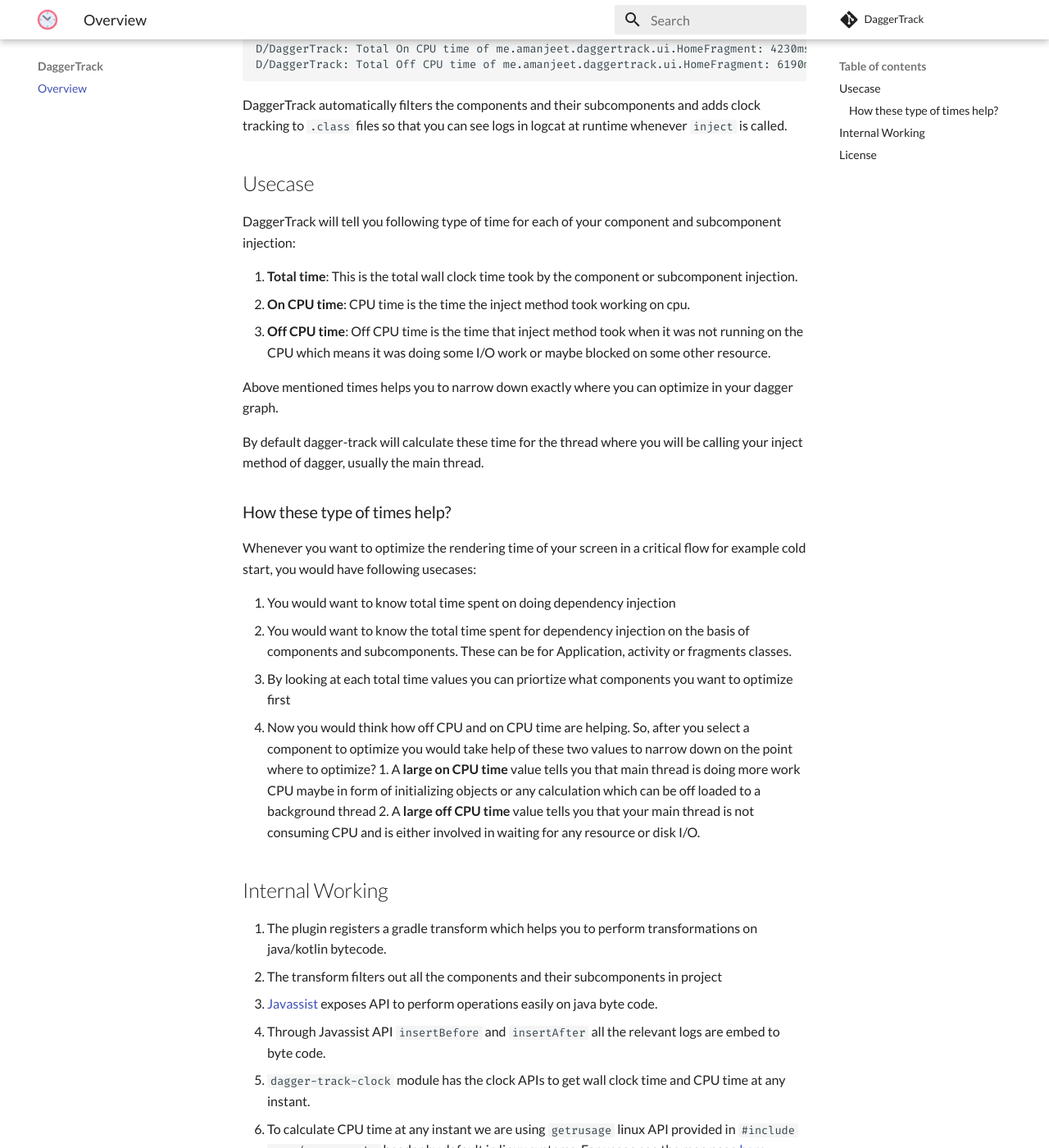
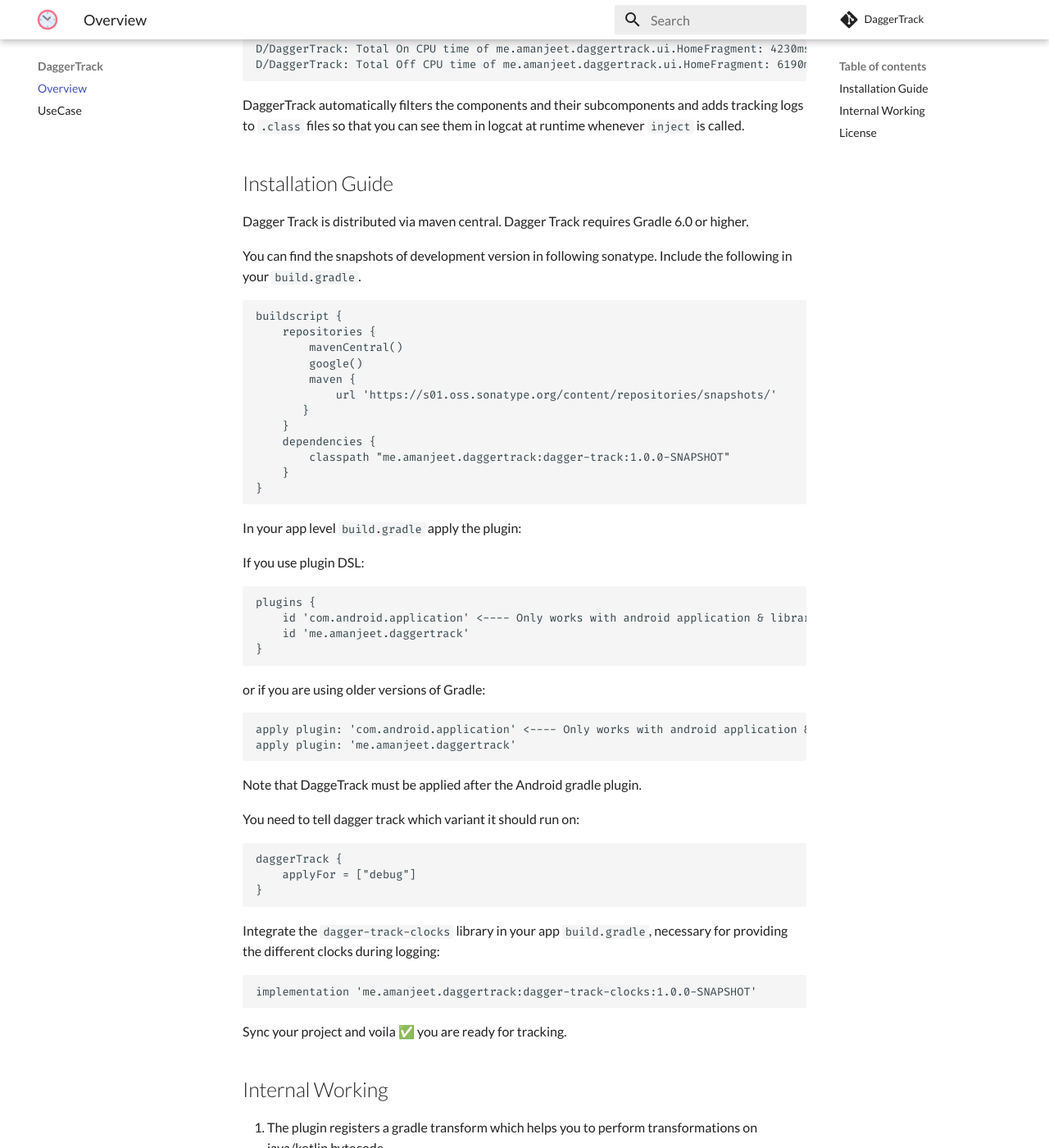
Before and after one commit to amanjeetsingh150/dagger-track, an MkDocs documentation site: the page built from docs/index.md, in a window 1280 px wide and 1400 px high, scrolled down 268 px. Shown: the whole window at 82% size. Built offline with MkDocs 1.6.1 and Material for MkDocs 9.7.7, drawn with Linux system fonts in a browser that asks for light colours; comment, search, counter and statistics services are not loaded; some of the changed text lies outside the part shown.

Commit message:
Updated mkdocs to include installation guide

````diff
--- a/docs/index.md
+++ b/docs/index.md
@@ -1,49 +1,79 @@
 # ⏰ Dagger Track
 A gradle plugin that automatically adds clock tracking for your components and subcomponents.
 
-For example, for `HomeFragment` doing calling inject method you will see following output in your logcat at runtime:
+For example, for `HomeFragment` calling inject method you will see following output in your logcat at runtime:
 
 ```
 D/DaggerTrack: Total time of me.amanjeet.daggertrack.ui.HomeFragment: 10420ms
 D/DaggerTrack: Total On CPU time of me.amanjeet.daggertrack.ui.HomeFragment: 4230ms
 D/DaggerTrack: Total Off CPU time of me.amanjeet.daggertrack.ui.HomeFragment: 6190ms
 ```
-DaggerTrack automatically filters the components and their subcomponents and adds clock tracking to `.class` files so that you can see logs in logcat at runtime whenever `inject` is called.
+DaggerTrack automatically filters the components and their subcomponents and adds tracking logs to `.class` files so that you can see them in logcat at runtime whenever `inject` is called.
+
+## Installation Guide
+
+Dagger Track is distributed via maven central. Dagger Track requires Gradle 6.0 or higher.
+
+You can find the snapshots of development version in following sonatype. Include the following in your `build.gradle`.
+
+```
+buildscript {
+	repositories {
+	 	mavenCentral()
+    	google()
+		maven {
+            url 'https://s01.oss.sonatype.org/content/repositories/snapshots/'
+       }
+	}
+	dependencies {
+		classpath "me.amanjeet.daggertrack:dagger-track:1.0.0-SNAPSHOT"
+	}
+}
+```
+
+In your app level `build.gradle` apply the plugin:
+
+If you use plugin DSL:
+
+```
+plugins {
+	id 'com.android.application' <---- Only works with android application & library
+	id 'me.amanjeet.daggertrack'
+}
+```
+
+or if you are using older versions of Gradle:
+
+```
+apply plugin: 'com.android.application' <---- Only works with android application & library
+apply plugin: 'me.amanjeet.daggertrack'
+```
+Note that DaggeTrack must be applied after the Android gradle plugin.
 
 
-## Usecase
+You need to tell dagger track which variant it should run on:
 
-DaggerTrack will tell you following type of time for each of your component and subcomponent injection:
+```
+daggerTrack {
+    applyFor = ["debug"]
+}
+```
+Integrate the `dagger-track-clocks` library in your app `build.gradle`, necessary for providing the different clocks during logging:
 
-1. **Total time**: This is the total wall clock time took by the component or subcomponent injection.
-2. **On CPU time**: CPU time is the time the inject method took working on cpu.
-3. **Off CPU time**: Off CPU time is the time that inject method took when it was not running on the CPU which means it was doing some I/O work or maybe blocked on some other resource.
+```
+implementation 'me.amanjeet.daggertrack:dagger-track-clocks:1.0.0-SNAPSHOT'
+```
 
-Above mentioned times helps you to narrow down exactly where you can optimize in your dagger graph.
-
-By default dagger-track will calculate these time for the thread where you will be calling your inject method of dagger, usually the main thread.
-
-### How these type of times help?
-
-Whenever you want to optimize the rendering time of your screen in a critical flow for example cold start, you would have following usecases:
-
-1. You would want to know total time spent on doing dependency injection
-2. You would want to know the total time spent for dependency injection on the basis of components and subcomponents. These can be for Application, activity or fragments classes.
-3. By looking at each total time values you can priortize what components you want to optimize first
-4. Now you would think how off CPU and on CPU time are helping. So, after you select a component to optimize you would take help of these two values to narrow down on the point where to optimize?
-	1. A **large on CPU time** value tells you that main thread is doing more work CPU maybe in form of initializing objects or any calculation which can be off loaded to a background thread
-	2. A **large off CPU time** value tells you that your main thread is not consuming CPU and is either involved in waiting for any resource or disk I/O.
-
+Sync your project and voila ✅ you are ready for tracking.
 
 ## Internal Working
 
 1. The plugin registers a gradle transform which helps you to perform transformations on java/kotlin bytecode.
-2. The transform filters out all the components and their subcomponents in project
-3. [Javassist](https://www.javassist.org/) exposes API to perform operations easily on java byte code.
-4. Through Javassist API `insertBefore` and `insertAfter` all the relevant logs are embed to byte code.
-5. `dagger-track-clock` module has the clock APIs to get wall clock time and CPU time at any instant.
-6. To calculate CPU time at any instant we are using `getrusage` linux API provided in `#include <sys/resource.h> ` header by default in linux systems. For usage see the man page [here](https://man7.org/linux/man-pages/man2/getrusage.2.html).
-
+2. The transform filters out all the components and their subcomponents in project.
+3. [Javassist](https://www.javassist.org/) exposes fluent APIs to perform operations easily on java byte code.
+4. Through Javassist `insertBefore` and `insertAfter` API on a [CtMethod](https://www.javassist.org/html/javassist/CtMethod.html) all the relevant logs are embedded to byte code.
+5. `dagger-track-clock` module has the clock APIs necessary to get wall clock time and CPU time at any instant.
+6. To calculate CPU time at any instant we are using `getrusage` linux API provided in `#include <sys/resource.h> ` header by default in all linux systems. For usage see the man page [here](https://man7.org/linux/man-pages/man2/getrusage.2.html).
 
 ## License
 
--- /dev/null
+++ b/docs/usecase.md
@@ -0,0 +1,20 @@
+DaggerTrack will tell you following type of time for each of your component and subcomponent injection:
+
+1. **Total time**: This is the total wall clock time took by the component or subcomponent injection.
+2. **On CPU time**: CPU time is the time the inject method took working on cpu.
+3. **Off CPU time**: Off CPU time is the time that inject method took when it was not running on the CPU which means it was doing some I/O work or maybe blocked on some other resource.
+
+Above mentioned times helps you to narrow down exactly where you can optimize in your dagger graph.
+
+By default dagger-track will calculate these time for the thread where you will be calling your inject method of dagger, usually the main thread.
+
+### How these type of times help?
+
+Whenever you want to optimize the rendering time of your screen in a critical flow for example cold start, you would have following usecases:
+
+* You would want to know total time spent on doing dependency injection
+* You would want to know the total time spent for dependency injection on the basis of components and subcomponents. These can be for Application, activity or fragments classes.
+* By looking at each total time values you can priortize what components you want to optimize first
+* Now you would think how off CPU and on CPU time are helping. So, after you select a component to optimize you would take help of these two values to narrow down on the point where to optimize?<br>
+* A **large on CPU time** value tells you that main thread is doing more work CPU maybe in form of initializing objects or any calculation which can be off loaded to a background thread
+* A **large off CPU time** value tells you that your main thread is not consuming CPU and is either involved in waiting for any resource or disk I/O.
--- a/mkdocs.yml
+++ b/mkdocs.yml
@@ -44,3 +44,4 @@
 
 nav:
   - 'Overview': index.md
+  - 'UseCase': usecase.md
````
